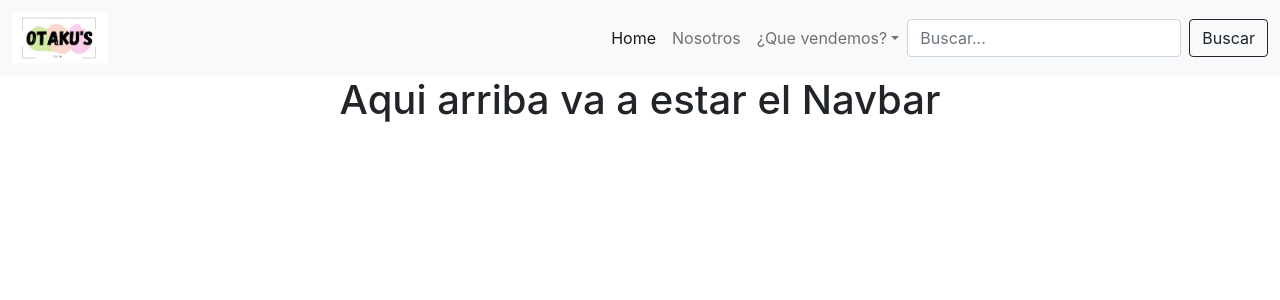
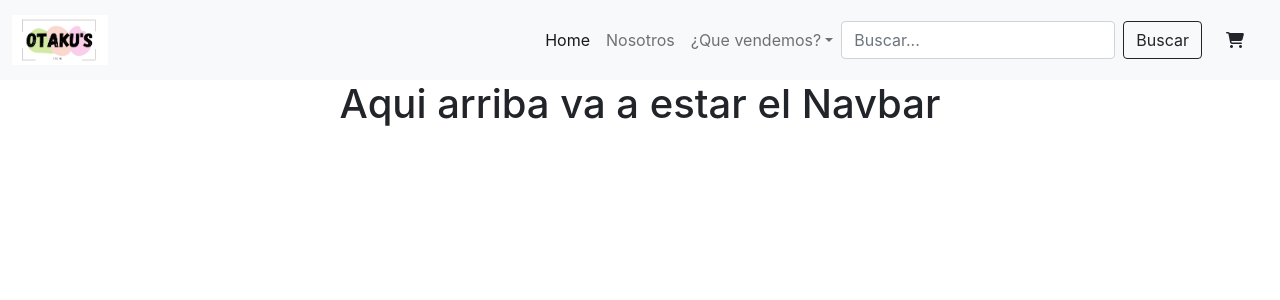
Before and after one commit to mgauna2000/component-landing, a React (Create React App) app: page / in a window 1280 px wide. Shown: the top 300 px of the page. Built offline with nearby package versions, Linux system fonts and the light colour scheme.

Commit message:
añadiendo icono en el navbar

```diff
--- a/package.json
+++ b/package.json
@@ -3,6 +3,10 @@
   "version": "0.1.0",
   "private": true,
   "dependencies": {
+    "@fortawesome/fontawesome-svg-core": "^6.1.1",
+    "@fortawesome/free-regular-svg-icons": "^6.1.1",
+    "@fortawesome/free-solid-svg-icons": "^6.1.1",
+    "@fortawesome/react-fontawesome": "^0.1.18",
     "@testing-library/jest-dom": "^5.16.4",
     "@testing-library/react": "^13.2.0",
     "@testing-library/user-event": "^13.5.0",
--- a/public/index.html
+++ b/public/index.html
@@ -1,14 +1,12 @@
 <!DOCTYPE html>
 <html lang="en">
+
 <head>
   <meta charset="utf-8" />
   <link rel="icon" href="%PUBLIC_URL%/favicon.ico" />
   <meta name="viewport" content="width=device-width, initial-scale=1" />
   <meta name="theme-color" content="#000000" />
-    <meta
-      name="description"
-      content="Web site created using create-react-app"
-    />
+  <meta name="description" content="Web site created using create-react-app" />
   <link rel="apple-touch-icon" href="%PUBLIC_URL%/logo192.png" />
   <!--
       manifest.json provides metadata used when your web app is installed on a
@@ -28,6 +26,7 @@
     integrity="sha384-1BmE4kWBq78iYhFldvKuhfTAU6auU8tT94WrHftjDbrCEXSU1oBoqyl2QvZ6jIW3" crossorigin="anonymous">
   <title>React App</title>
 </head>
+
 <body>
   <noscript>You need to enable JavaScript to run this app.</noscript>
   <div id="root"></div>
@@ -44,5 +43,7 @@
   <script src="https://cdn.jsdelivr.net/npm/bootstrap@5.1.3/dist/js/bootstrap.bundle.min.js"
     integrity="sha384-ka7Sk0Gln4gmtz2MlQnikT1wXgYsOg+OMhuP+IlRH9sENBO0LRn5q+8nbTov4+1p"
     crossorigin="anonymous"></script>
+  <script src="https://kit.fontawesome.com/dc4e08a9cd.js" crossorigin="anonymous"></script>
 </body>
+
 </html>
--- /dev/null
+++ b/src/components/CartWidget/CartWidget.js
@@ -0,0 +1,10 @@
+// import { FontAwesomeIcon } from '@fortawesome/react-fontawesome'
+import React from 'react'
+
+const CartWidget = () => {
+  return (
+    <i className="fa-solid fa-cart-shopping m-4" style={{cursor: "pointer"}}></i>
+  )
+}
+
+export default CartWidget;
--- a/src/components/Navbar/Navbar.js
+++ b/src/components/Navbar/Navbar.js
@@ -1,4 +1,5 @@
 import React from 'react'
+import CartWidget from '../CartWidget/CartWidget'
 
 export const Navbar = () => {
   return (
@@ -28,11 +29,14 @@ export const Navbar = () => {
           </ul>
         </li>
       </ul>
+
       <form className="d-flex">
         <input className="form-control me-2" type="search" placeholder="Buscar..." aria-label="Search"/>
         <button className="btn btn-outline-dark" type="submit">Buscar</button>
       </form>
+      <CartWidget />
     </div>
+
   </div>
 </nav>
     </>
```
Also changed, not shown: 1 other file (tests, documents, lock files or other folders). Lines whose indentation alone changed are shown as unchanged.
